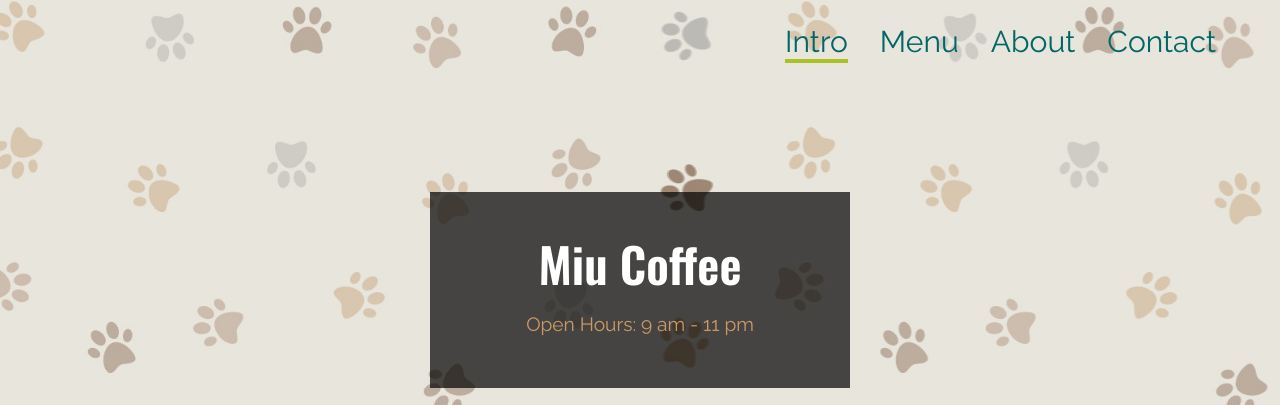
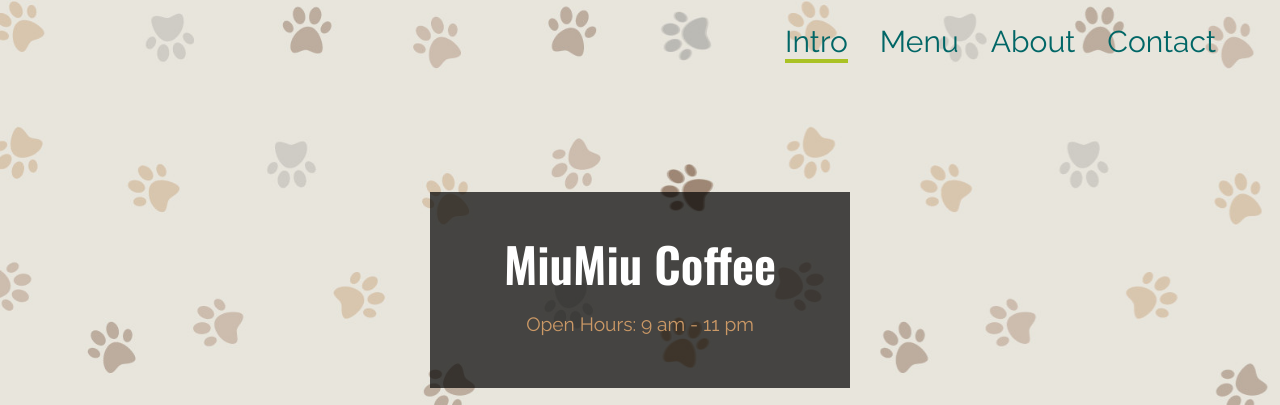
Before and after one commit to conggalam12/EXE101, a plain HTML site: page index.html in a window 1280 px wide. Shown: the top 405 px of the page. Drawn offline with nearby package versions, Linux system fonts and the light colour scheme.

Commit message:
Update index.html

```diff
--- a/index.html
+++ b/index.html
@@ -38,7 +38,7 @@ https://www.tooplate.com/view/2126-antique-cafe
         <div class="container mx-auto px-2 tm-intro-width">
             <div class="sm:pb-60 sm:pt-48 py-20">
                 <div class="bg-black bg-opacity-70 p-12 mb-5 text-center">
-                    <h1 class="text-white text-5xl tm-logo-font mb-5">Miu Coffee</h1>
+                    <h1 class="text-white text-5xl tm-logo-font mb-5">MiuMiu Coffee</h1>
                     <p class="tm-text-gold tm-text-2xl">Open Hours: 9 am - 11 pm</p>
                 </div>
                 <div class="bg-black bg-opacity-70 p-10 mb-5">
```
